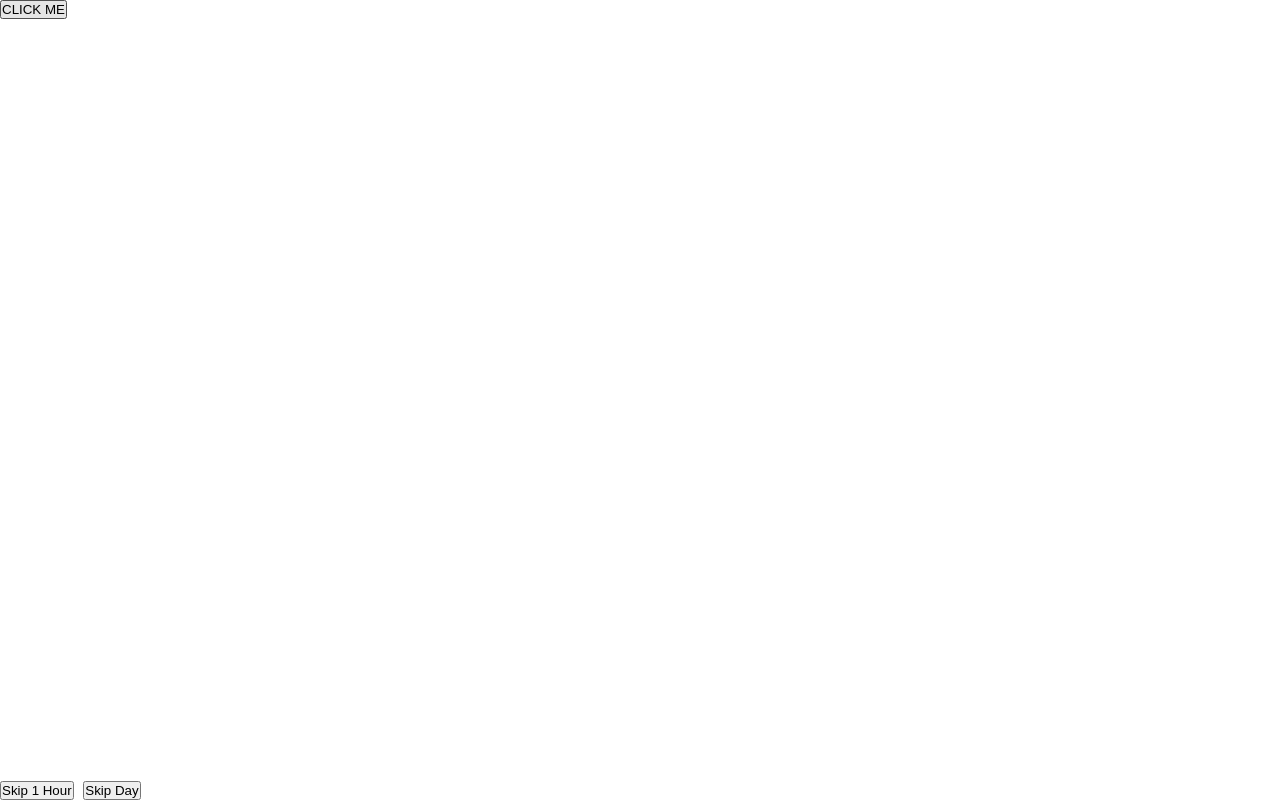
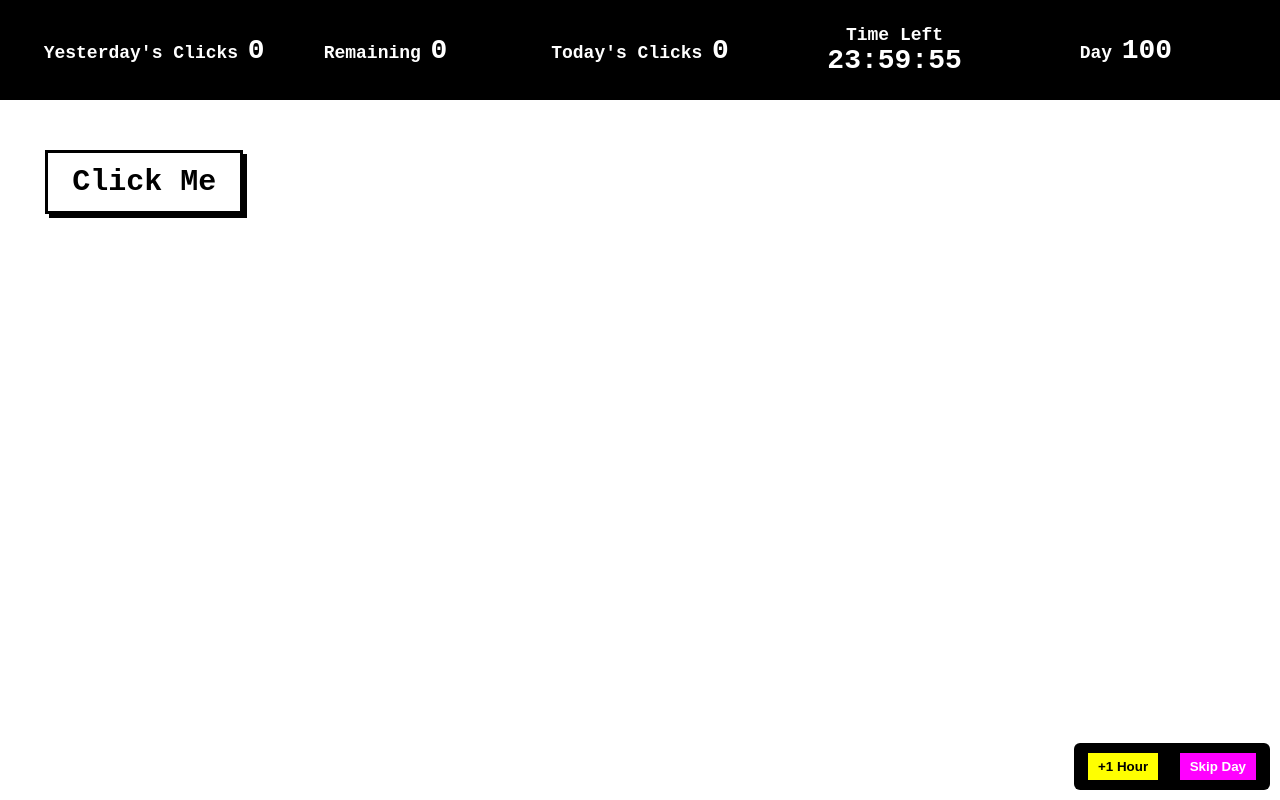
Before and after one commit to dhbrrjudrvrjdhfv/ClickerCat, a website: page public/index.html in a window 1280 px wide. Drawn offline with Linux system fonts and the light colour scheme; no server answers.

Commit message:
Update index.html

```diff
--- a/public/index.html
+++ b/public/index.html
@@ -1,4 +1,4 @@
-<!-- public/index.html — FIXED: script at bottom, id="mole", debug log -->
+<!-- public/index.html — FIXED: Full layout, header, mole-button, dev tools, script at bottom -->
 <!DOCTYPE html>
 <html lang="en">
 <head>
@@ -7,7 +7,7 @@
   <title>ClickerCat</title>
   <link rel="stylesheet" href="style.css" />
 
-  <!-- DEBUG: Check if mole exists -->
+  <!-- DEBUG: Confirm mole exists -->
   <script>
     window.addEventListener('load', () => {
       const mole = document.getElementById('mole');
@@ -19,11 +19,8 @@
   </script>
 </head>
 <body>
-  <div class="main">
-    <button id="mole">CLICK ME</button>
-  </div>
-
-  <div class="stats">
+  <!-- HEADER WITH STATS -->
+  <header class="header">
     <div class="stat">
       <span class="label">Yesterday's Clicks</span>
       <span class="value">0</span>
@@ -32,7 +29,7 @@
       <span class="label">Remaining</span>
       <span class="value">0</span>
     </div>
-    <div class="stat">
+    <div class="stat center">
       <span class="label">Today's Clicks</span>
       <span class="value">0</span>
     </div>
@@ -44,11 +41,17 @@
       <span class="label">Day</span>
       <span class="value">100</span>
     </div>
-  </div>
+  </header>
 
-  <div class="dev-buttons">
-    <button id="skip-hour">Skip 1 Hour</button>
-    <button id="skip-day">Skip Day</button>
+  <!-- MAIN GAME AREA -->
+  <main class="main">
+    <button id="mole" class="mole-button">Click Me</button>
+  </main>
+
+  <!-- DEV TOOLS (Fixed bottom-right) -->
+  <div id="dev-tools" style="position: fixed; bottom: 10px; right: 10px; z-index: 1000; background: #000; padding: 8px; border-radius: 6px; font-family: 'Courier New', monospace;">
+    <button id="skip-hour" style="margin: 0 4px; padding: 6px 10px; background: #ff0; color: #000; border: 2px solid #000; font-weight: bold; cursor: pointer;">+1 Hour</button>
+    <button id="skip-day" style="margin: 0 4px; padding: 6px 10px; background: #f0f; color: #fff; border: 2px solid #000; font-weight: bold; cursor: pointer;">Skip Day</button>
   </div>
 
   <!-- SCRIPT AT BOTTOM -->
```
